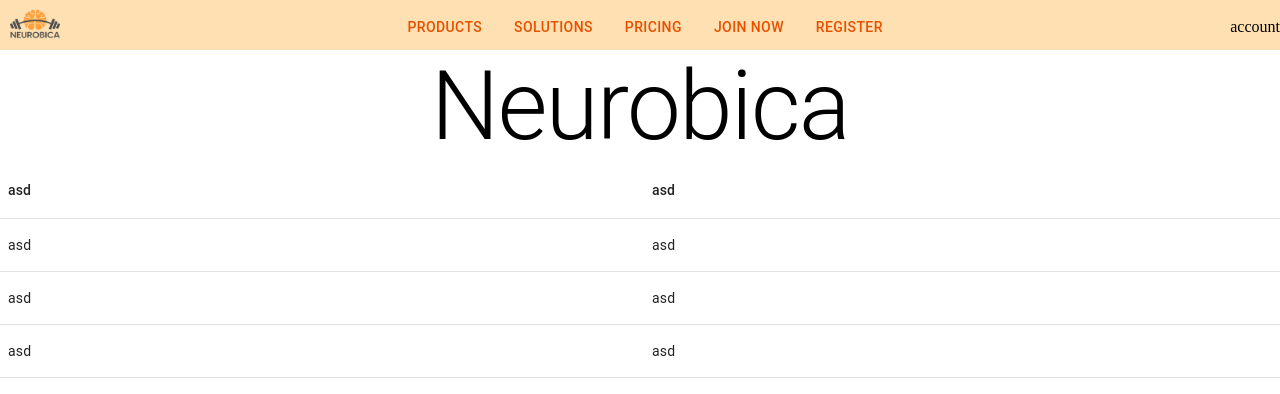
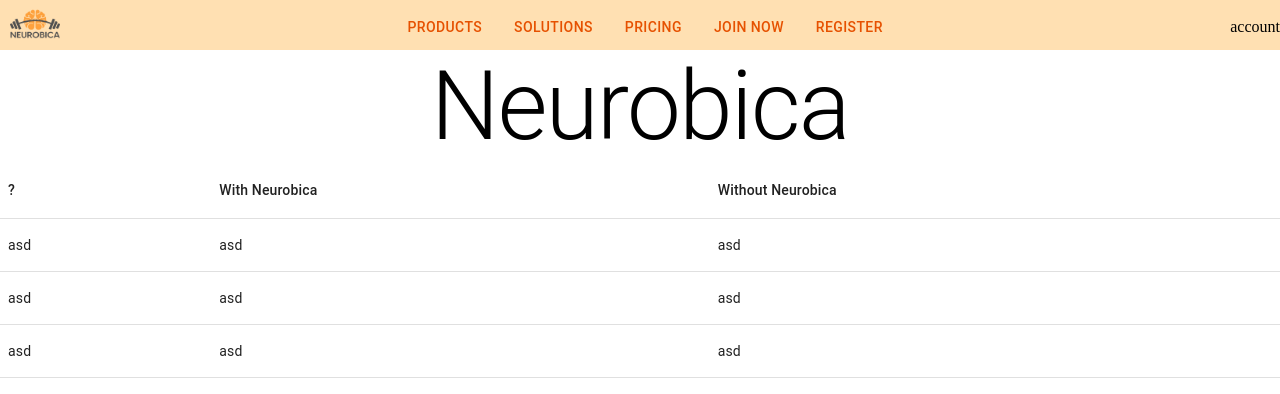
Before and after one commit to MNPCMW6444/neurobica-sites-landingpage, a React (Create React App) app: page / in a window 1280 px wide. Shown: the top 394 px of the page. Built offline with nearby package versions, Linux system fonts and the light colour scheme.

Commit message:
Update Michael.tsx

```diff
--- a/src/Michael.tsx
+++ b/src/Michael.tsx
@@ -9,20 +9,24 @@
     <Table>
       <TableHead>
         <TableRow>
-          <TableCell>asd</TableCell>
-          <TableCell>asd</TableCell>
+          <TableCell>?</TableCell>
+          <TableCell>With Neurobica</TableCell>
+          <TableCell>Without Neurobica</TableCell>
         </TableRow>
       </TableHead>
       <TableBody>
         <TableRow>
           <TableCell>asd</TableCell>
           <TableCell>asd</TableCell>
+          <TableCell>asd</TableCell>
         </TableRow>
         <TableRow>
           <TableCell>asd</TableCell>
           <TableCell>asd</TableCell>
+          <TableCell>asd</TableCell>
         </TableRow>
         <TableRow>
+          <TableCell>asd</TableCell>
           <TableCell>asd</TableCell>
           <TableCell>asd</TableCell>
         </TableRow>
```
